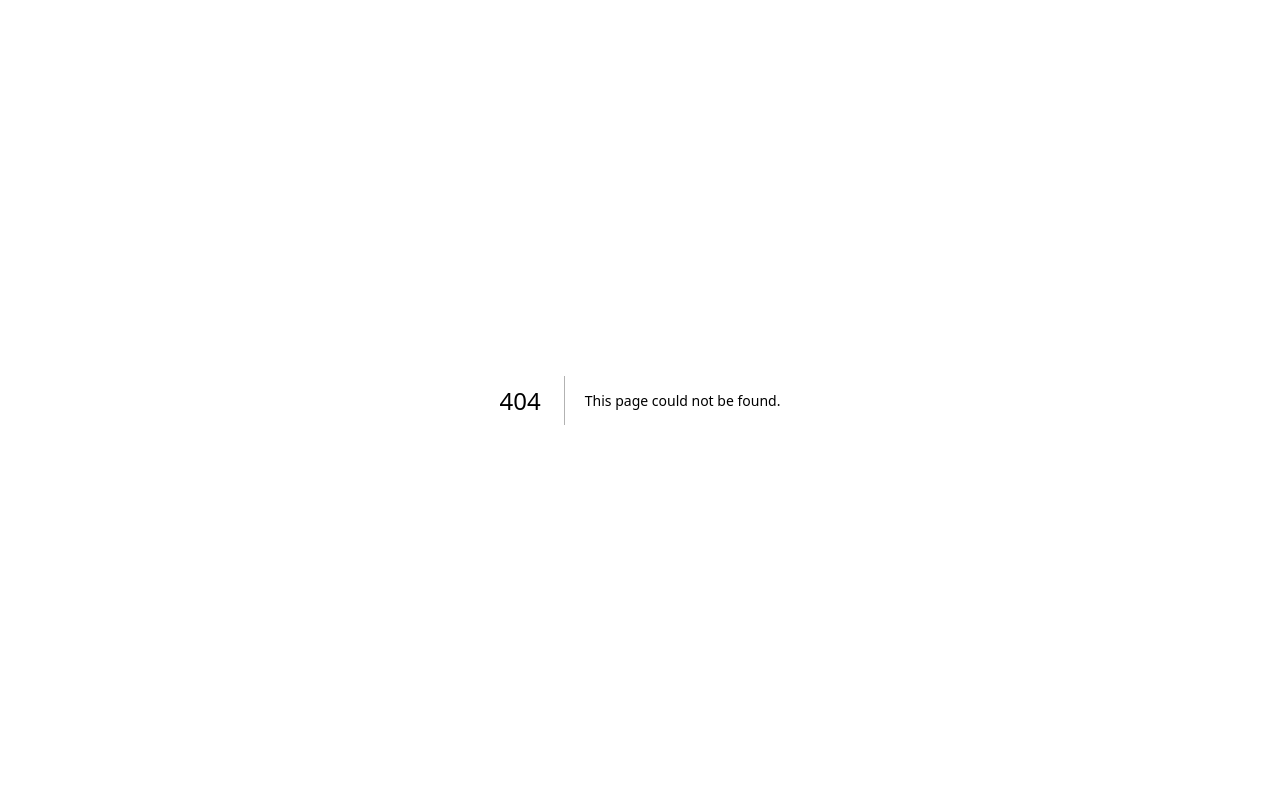
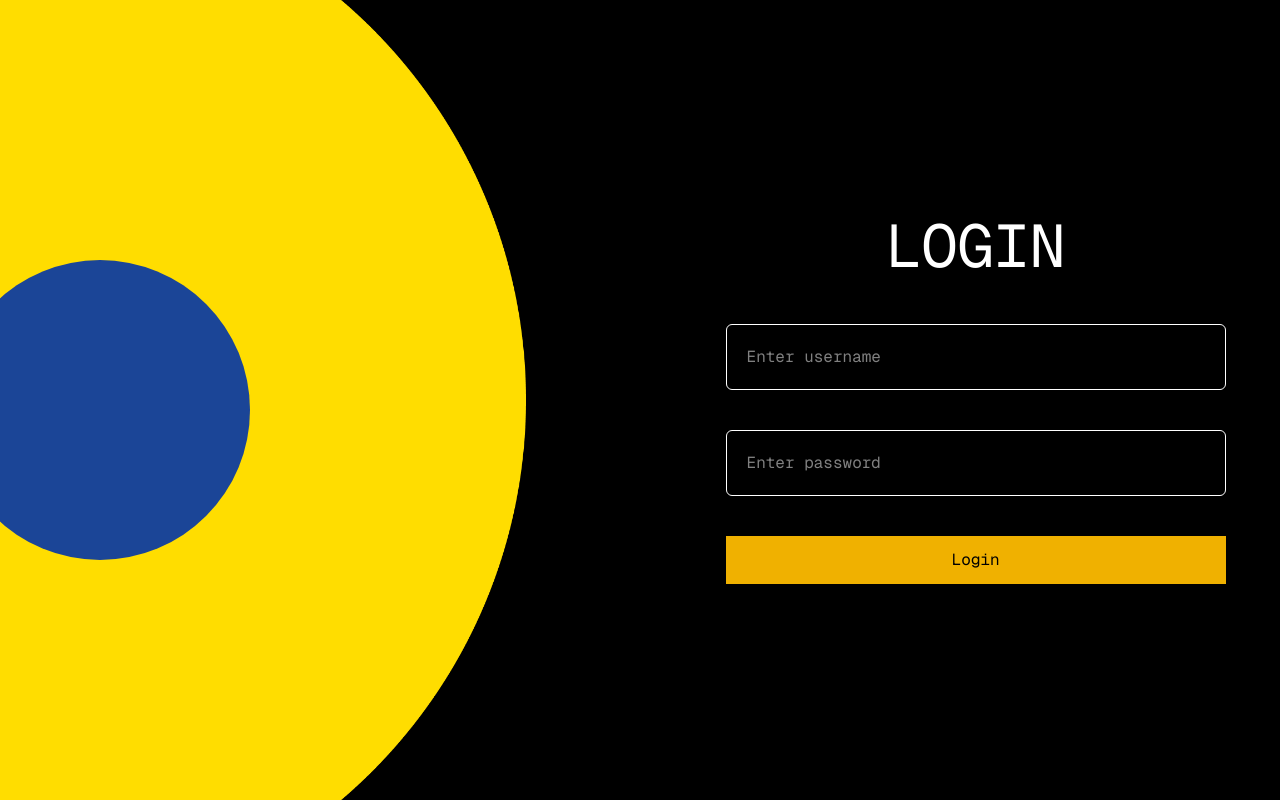
Before and after one commit to Yashrai54/nexgensis-assignment, a Next.js app: page /login in a window 1280 px wide. Before the commit this address had no page. Built offline with nearby package versions, Linux system fonts and the light colour scheme.

Commit message:
axios client + authentication + login page + protected route

```diff
--- /dev/null
+++ b/api/auth.ts
@@ -0,0 +1,12 @@
+import apiClient from "./client";
+
+export const login = async(username:string,password:string)=>{
+    const response = await apiClient.post("/auth/login",{
+        username,
+        password
+    })
+
+
+
+    return response.data
+}
--- /dev/null
+++ b/api/client.ts
@@ -0,0 +1,34 @@
+import axios from "axios"
+
+const apiClient = axios.create({
+    baseURL:"https://dummyjson.com",
+    headers:{
+        "Content-Type":"application/json"
+    }
+})
+
+
+apiClient.interceptors.request.use((config)=>{
+    const token = localStorage.getItem("accessToken")
+    if(token){
+        config.headers.Authorization=`Bearer ${token}`
+    }
+    return config;
+})
+
+apiClient.interceptors.response.use(
+  (response) => response,
+  (error) => {
+    if (
+      error.response?.status === 401 &&
+      typeof window !== "undefined"
+    ) {
+      localStorage.removeItem("accessToken");
+      localStorage.removeItem("refreshToken");
+    }
+
+    return Promise.reject(error);
+  }
+);
+
+export default apiClient;
--- /dev/null
+++ b/api/products.ts
@@ -0,0 +1,12 @@
+import apiClient from "./client";
+
+export const getProducts =async(limit:number,skip:number)=>{
+    const response = await apiClient.get("/products",{
+        params:{
+            limit,
+            skip
+        }
+    })
+
+    return response.data
+}
--- /dev/null
+++ b/app/login/page.tsx
@@ -0,0 +1,100 @@
+"use client";
+
+import { login } from "@/api/auth";
+import { useRouter } from "next/navigation";
+import { SubmitEvent, useState } from "react";
+import image from "../assets/image.png";
+
+const LoginPage = () => {
+  const router = useRouter();
+
+  const [username, setUsername] = useState("");
+  const [password, setPassword] = useState("");
+  const [error, setError] = useState("");
+  const [isLoading, setLoading] = useState(false);
+
+  const handleSubmit = async (event: SubmitEvent<HTMLFormElement>) => {
+    event.preventDefault();
+
+    if (isLoading) return;
+
+    setError("");
+    setLoading(true);
+
+    try {
+      const data = await login(username, password);
+
+      localStorage.setItem("accessToken", data.accessToken);
+      localStorage.setItem("refreshToken", data.refreshToken);
+
+      router.push("/products");
+    } catch {
+      setError("Invalid username or password");
+    } finally {
+      setLoading(false);
+    }
+  };
+
+  return (
+    <div className="flex gap-50 bg-black">
+      <div>
+        <img
+          src={image.src}
+          alt="Login"
+          className="h-screen w-full"
+        />
+
+        <div className="fixed bottom-[30%] left-[-50px] h-[300px] w-[300px] rounded-full bg-[#1b4597]" />
+      </div>
+
+      <div className="relative flex flex-col items-center justify-center gap-10">
+        <h1 className="mb-2 font-mono text-6xl text-white">
+          LOGIN
+        </h1>
+
+        <form
+          onSubmit={handleSubmit}
+          className="flex flex-col gap-10"
+        >
+          <input
+            type="text"
+            name="username"
+            id="username"
+            value={username}
+            onChange={(event) => setUsername(event.target.value)}
+            className="w-[500px] rounded-md border border-white px-5 py-5 font-mono text-white"
+            placeholder="Enter username"
+            required
+          />
+
+          <input
+            type="password"
+            name="password"
+            id="password"
+            value={password}
+            onChange={(event) => setPassword(event.target.value)}
+            className="w-[500px] rounded-md border border-white px-5 py-5 font-mono text-white"
+            placeholder="Enter password"
+            required
+          />
+
+          {error && (
+            <p className="font-mono text-sm text-red-500">
+              {error}
+            </p>
+          )}
+
+          <button
+            type="submit"
+            disabled={isLoading}
+            className="w-[500px] bg-yellow-500 py-3 font-mono text-black disabled:cursor-not-allowed disabled:opacity-50"
+          >
+            {isLoading ? "Logging in..." : "Login"}
+          </button>
+        </form>
+      </div>
+    </div>
+  );
+};
+
+export default LoginPage;
--- /dev/null
+++ b/app/products/page.tsx
@@ -0,0 +1,13 @@
+"use client";
+
+import ProtectedRoute from "@/components/auth/ProtectedRoute";
+
+export default function ProductsPage (){
+    return(
+        <ProtectedRoute>
+            <main>
+                <h1>Products</h1>
+            </main>
+        </ProtectedRoute>
+    )
+}
--- /dev/null
+++ b/components/auth/ProtectedRoute.tsx
@@ -0,0 +1,38 @@
+"use client";
+
+import { useState, useEffect } from "react"
+import { useRouter } from "next/navigation";
+
+interface ProtectedRouteProps {
+    children: React.ReactNode
+}
+
+const ProtectedRoute = ({ children }: ProtectedRouteProps) => {
+    const router = useRouter()
+
+    const [isChecking, setIsChecking] = useState(false)
+
+    useEffect(() => {
+        const accessToken = localStorage.getItem("accessToken")
+        const refreshToken = localStorage.getItem("refreshToken")
+
+        if (!accessToken || !refreshToken) {
+            router.replace("/login");
+            return;
+        }
+            setIsChecking(false);
+
+    },[router])
+
+    if(isChecking){
+        return(
+             <div className="flex min-h-screen items-center justify-center">
+        Checking authentication...
+      </div>
+        )
+    }
+      return children;
+
+}
+
+export default ProtectedRoute;
--- a/package.json
+++ b/package.json
@@ -9,6 +9,7 @@
     "lint": "eslint"
   },
   "dependencies": {
+    "axios": "^1.20.0",
     "next": "16.3.6",
     "react": "19.2.8",
     "react-dom": "19.2.8"
```
Also changed, not shown: app/assets/image.png (added), 1 other file (tests, documents, lock files or other folders).
